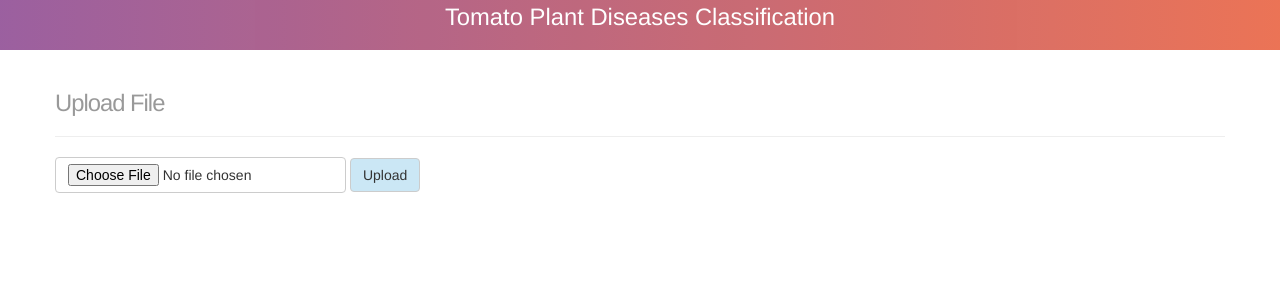
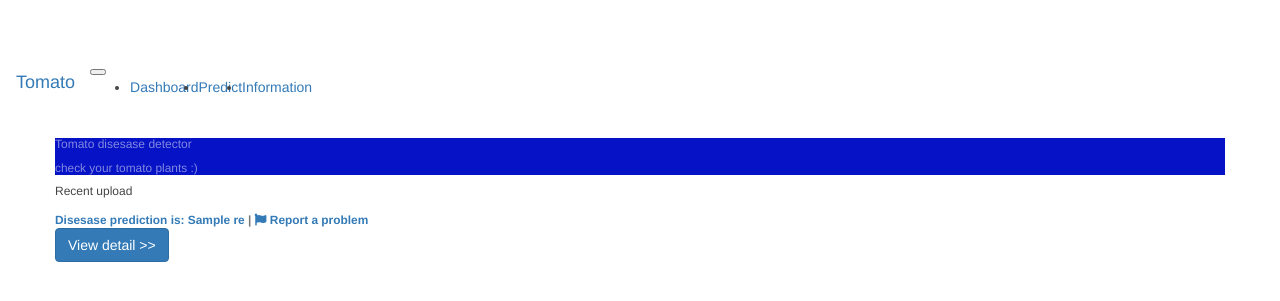
Before and after one commit to lynilla/tomato-apps, a Flask app: template Template/index.html in a window 1280 px wide. Shown: the top 301 px of the page. Run offline with Flask 2, Linux system fonts and the light colour scheme; the template is opened without the code that fills it: most values are stand-ins (such as "Sample title", 1, 10 or a date in 2020); some libraries are stand-ins or nearby versions.

Commit message:
checkpoint

```diff
--- a/Template/base.html
+++ b/Template/base.html
@@ -1,5 +1,38 @@
 {% extends "bootstrap/base.html" %}
 
-{% block title %}TOMATO{% endblock %}
+{% block title %}Tomato Leaf Diseases Detector{% endblock %}
 
-{% block content %}{% endblock %}
+{% block head %}
+
+{{ super() }}
+
+<style>
+    .bd-placeholder-img {
+        font-size: 1.125rem;
+        text-anchor: middle;
+        -webkit-user-select: none;
+        -moz-user-select: none;
+        -ms-user-select: none;
+        user-select: none;
+    }
+
+    @media (min-width: 768px) {
+        .bd-placeholder-img-lg {
+            font-size: 3.5rem;
+        }
+    }
+</style>
+
+<link rel="stylesheet" href="{{ url_for('static',filename='styles/mycss.css') }}">
+
+<link href="{{ url_for('static',filename='styles/offcanvas.css') }}" rel="stylesheet">
+<link rel="stylesheet" href="https://pro.fontawesome.com/releases/v5.10.0/css/all.css"
+    integrity="sha384-AYmEC3Yw5cVb3ZcuHtOA93w35dYTsvhLPVnYs9eStHfGJvOvKxVfELGroGkvsg+p" crossorigin="anonymous" />
+
+{% endblock %}
+
+{% block content %}
+<script src="//cdnjs.cloudflare.com/ajax/libs/font-awesome/5.12.0-2/js/all.min.js"
+    integrity="sha256-+Q/z/qVOexByW1Wpv81lTLvntnZQVYppIL1lBdhtIq0=" crossorigin="anonymous"></script>
+
+{% endblock %}
--- a/Template/index.html
+++ b/Template/index.html
@@ -1,31 +1,43 @@
 {% extends "base.html" %}
 
+
 {% block content %}
-<head>
-  <meta charset="utf-8">
-  <title>Flask Parent Template</title>
-  <link rel="stylesheet" href="{{ url_for('static', filename='mycss.css') }}">
-</head>
-<header>
-  <div class="container">
-     <h1 class="logo">Tomato Plant Diseases Classification</h1>
-     <strong>
-        <nav>
-        </nav>
-     </strong>
+{% include "menu.html" %}
+
+<main role="main" class="container">
+  <div class="d-flex align-items-center p-3 my-3 text-white-50 bg-blue rounded shadow-sm">
+    <div class="lh-100">
+      <h6 class="mb-0 text-white lh-100">Tomato disesase detector</h6>
+      <small>check your tomato plants :)</small>
+    </div>
   </div>
-</header>
- <div class="container">
-   <h3>Upload File</h3>
-   <hr>
-   <form class="form-inline" action="{{ url_for('index') }}" method="post" enctype="multipart/form-data">
-     <div class="form-group">
-       <input type="file" name="file" class="btn btn-default">
-     </div>
-     <div class="form-group">
-       <input type="submit" value="Upload" class="btn btn-default" style="background-color: rgb(203, 231, 245);">
-     </div>
-   </form>
- </div>
+
+  <div class="my-3 p-3 bg-white rounded shadow-sm">
+    <h6 class="border-bottom border-gray pb-2 mb-0">Recent upload</h6>
+
+    {%  for res in result_dict %}
+    <div class="media text-muted pt-3">
+      <!-- <svg class="bd-placeholder-img mr-2 rounded" width="32" height="32" xmlns="http://www.w3.org/2000/svg" preserveAspectRatio="xMidYMid slice" focusable="false" role="img" aria-label="Placeholder: 32x32"><title>Placeholder</title><rect width="100%" height="100%" fill="#007bff"/><text x="50%" y="50%" fill="#007bff" dy=".3em">32x32</text></svg> -->
+      <p class="media-body pb-3 mb-0 small lh-125 border-bottom border-gray">
+        {% if (result_dict[res][1] == 'Healthy') %}
+        <strong class="d-block text-gray-dark"><a href="{{ result_dict[res][0] }}" target="_blank">Healthy plant
+          </a> | <a href="{{ url_for('report',id=result_dict[res][2]) }}"> <i class="fa fa-flag" aria-hidden="true"></i>
+            Report a problem</a>
+        </strong>
+        {% else %}
+        <strong class="d-block text-gray-dark"><a href="{{ result_dict[res][0] }}" target="_blank">Disesase
+            prediction is: {{ result_dict[res][1] }}</a> | <a href="{{ url_for('report',id=result_dict[res][2]) }}"> <i
+              class="fa fa-flag" aria-hidden="true"></i> Report a problem</a></strong>
+        {% endif %}
+
+      <p> <a href="{{ url_for('encyclopedia',topics=result_dict[res][1].replace(' ','')) }}" type="button"
+          class="btn btn-primary">View detail >></a> </p>
+      </p>
+    </div>
+
+
+    {% endfor %}
+
+</main>
 
 {% endblock %}
--- /dev/null
+++ b/Template/menu.html
@@ -0,0 +1,26 @@
+{% block content %}
+<nav class="navbar navbar-expand-lg fixed-top navbar-dark bg-dark">
+    <a class="navbar-brand mr-auto mr-lg-0" href="#">Tomato</a>
+    <button class="navbar-toggler p-0 border-0" type="button" data-toggle="offcanvas">
+        <span class="navbar-toggler-icon"></span>
+    </button>
+
+    <div class="navbar-collapse offcanvas-collapse" id="navbarsExampleDefault">
+        <ul class="navbar-nav mr-auto">
+            <li class="nav-item active">
+                <a class="nav-link" href="{{ url_for('index') }}">Dashboard <span class="sr-only">(current)</span></a>
+            </li>
+            <li class="nav-item">
+                <a class="nav-link" href="{{ url_for('predict') }}">Predict</a>
+            </li>
+
+            <li class="nav-item">
+                <a class="nav-link" href="{{ url_for('encyclopedia',topics='General') }}">Information</a>
+            </li>
+
+        </ul>
+
+    </div>
+</nav>
+
+{% endblock %}
--- a/app.py
+++ b/app.py
@@ -3,16 +3,33 @@ from flask_bootstrap import Bootstrap
 
 import os
 import model
+import firebase_admin
+from firebase_admin import credentials, firestore, initialize_app
+from datetime import datetime
+
 
 app = Flask(__name__, template_folder='Template')
 Bootstrap(app)
 port = int(os.environ.get("PORT", 5000))
 
 """
+Firebase
+"""
+# Initialize Firestore DB
+cred = credentials.Certificate(
+    "bangkit-finalproject-firebase-adminsdk-v8dc7-218c11fe14.json")
+firebase_admin.initialize_app(cred)
+db = firestore.client()
+tomato_ref = db.collection('bangkit_tomato')
+
+"""
 Routes
 """
-@app.route('/', methods=['GET','POST'])
+
+
+@app.route('/', methods=['GET', 'POST'])
 def index():
+    now_timestamp = datetime.now()
     if request.method == 'POST':
         uploaded_file = request.files['file']
         if uploaded_file.filename != '':
@@ -24,8 +41,45 @@ def index():
                 'percentage': rs["percentage"],
                 'image_path': image_path,
             }
-            return render_template('result.html', result = result)
-    return render_template('index.html')
+
+            filename_data_save = image_path
+            predict_class = rs["class_name"]
+            percentage = rs["percentage"]
+
+            tomato_ref.document().set({'percentage': percentage, 'predict_class': predict_class,
+                                       'file_path': filename_data_save, 'timestamp': str(datetime.timestamp(now_timestamp))})
+
+            return render_template('result.html', result=result)
+
+    query = tomato_ref.order_by(
+        'timestamp', direction=firestore.Query.DESCENDING).limit(5)
+
+    results = query.stream()
+    data_dict_history = {}
+
+    for doc in results:
+        data_dict_history[doc.get('timestamp')] = [doc.get(
+            'file_path'), doc.get('predict_class'), doc.id]
+
+    return render_template('index.html', result_dict=data_dict_history)
+
+
+@app.route('/predict', methods=['GET'])
+def predict():
+    return render_template('predict.html')
+
+
+@app.route('/mini_encyclopedia/<topics>', methods=['GET'])
+def encyclopedia(topics):
+    print(topics)
+    return "ok"
+
+
+@app.route('/report/<id>', methods=['GET'])
+def report(id):
+    print(id)
+    return "ok"
+
 
 if __name__ == '__main__':
-    app.run(debug=True,host='0.0.0.0',port=port)
+    app.run(debug=True, host='0.0.0.0', port=port)
--- /dev/null
+++ b/static/styles/mycss.css
@@ -0,0 +1,76 @@
+body {
+margin: 0;
+padding: 0;
+font-family: "Helvetica Neue", Helvetica, Arial, sans-serif;
+color: #444;
+}
+/*
+* Formatting the header area
+*/
+header {
+background: #e96443;  /* fallback for old browsers */
+background: -webkit-linear-gradient(to right, #904e95, #e96443);  /* Chrome 10-25, Safari 5.1-6 */
+background: linear-gradient(to right, #904e95, #e96443); /* W3C, IE 10+/ Edge, Firefox 16+, Chrome 26+, Opera 12+, Safari 7+ */
+height: 50px;
+width: 100%;
+opacity: .9;
+margin-bottom: 10px;
+}
+header h1.logo {
+margin-top: 4px;
+font-size: 1.7em;
+color: #fff;
+text-align:center;
+}
+header h1.logo:hover {
+color: #fff;
+text-decoration: none;
+}
+/*
+* Centering the body content
+*/
+.container {
+width: 1200px;
+margin: 0 auto;
+}
+div.home {
+padding: 10px 0 30px 0;
+background-color: #E6E6FA;
+-webkit-border-radius: 6px;
+-moz-border-radius: 6px;
+border-radius: 6px;
+}
+div.about {
+padding: 10px 0 30px 0;
+background-color: #E6E6FA;
+-webkit-border-radius: 6px;
+-moz-border-radius: 6px;
+border-radius: 6px;
+}
+h2 {
+font-size: 3em;
+margin-top: 40px;
+text-align: center;
+letter-spacing: -2px;
+}
+h3 {
+font-size: 1.7em;
+font-weight: 100;
+margin-top: 30px;
+letter-spacing: -1px;
+color: #999;
+}
+.menu {
+float: right;
+margin-top: 8px;
+}
+.menu li {
+display: inline;
+}
+.menu li + li {
+margin-left: 35px;
+}
+.menu li a {
+color: #444;
+text-decoration: none;
+}
--- /dev/null
+++ b/static/styles/offcanvas.css
@@ -0,0 +1,77 @@
+html,
+body {
+  overflow-x: hidden; /* Prevent scroll on narrow devices */
+}
+
+body {
+  padding-top: 56px;
+}
+
+@media (max-width: 991.98px) {
+  .offcanvas-collapse {
+    position: fixed;
+    top: 56px; /* Height of navbar */
+    bottom: 0;
+    left: 100%;
+    width: 100%;
+    padding-right: 1rem;
+    padding-left: 1rem;
+    overflow-y: auto;
+    visibility: hidden;
+    background-color: #343a40;
+    transition: visibility .3s ease-in-out, -webkit-transform .3s ease-in-out;
+    transition: transform .3s ease-in-out, visibility .3s ease-in-out;
+    transition: transform .3s ease-in-out, visibility .3s ease-in-out, -webkit-transform .3s ease-in-out;
+  }
+  .offcanvas-collapse.open {
+    visibility: visible;
+    -webkit-transform: translateX(-100%);
+    transform: translateX(-100%);
+  }
+}
+
+.nav-scroller {
+  position: relative;
+  z-index: 2;
+  height: 2.75rem;
+  overflow-y: hidden;
+}
+
+.nav-scroller .nav {
+  display: -ms-flexbox;
+  display: flex;
+  -ms-flex-wrap: nowrap;
+  flex-wrap: nowrap;
+  padding-bottom: 1rem;
+  margin-top: -1px;
+  overflow-x: auto;
+  color: rgba(255, 255, 255, .75);
+  text-align: center;
+  white-space: nowrap;
+  -webkit-overflow-scrolling: touch;
+}
+
+.nav-underline .nav-link {
+  padding-top: .75rem;
+  padding-bottom: .75rem;
+  font-size: .875rem;
+  color: #6c757d;
+}
+
+.nav-underline .nav-link:hover {
+  color: #007bff;
+}
+
+.nav-underline .active {
+  font-weight: 500;
+  color: #343a40;
+}
+
+.text-white-50 { color: rgba(255, 255, 255, .5); }
+
+.bg-purple { background-color: #6f42c1; }
+.bg-blue { background-color: #0512c5; }
+
+.lh-100 { line-height: 1; }
+.lh-125 { line-height: 1.25; }
+.lh-150 { line-height: 1.5; }
```
Also changed, not shown: Template/predict.html (added, +27 -0 lines), Template/result.html (+2 -5 lines), 1 other file.
